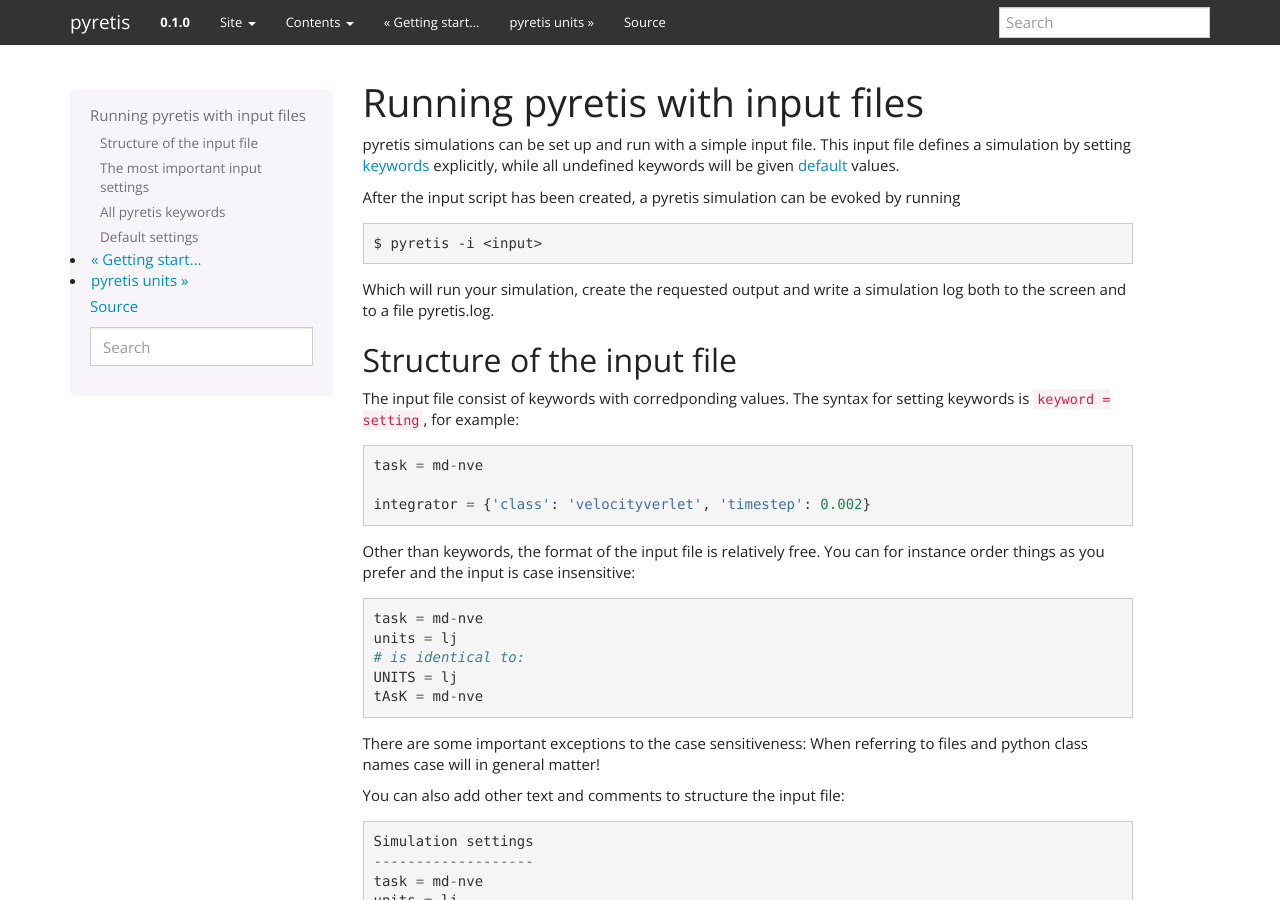
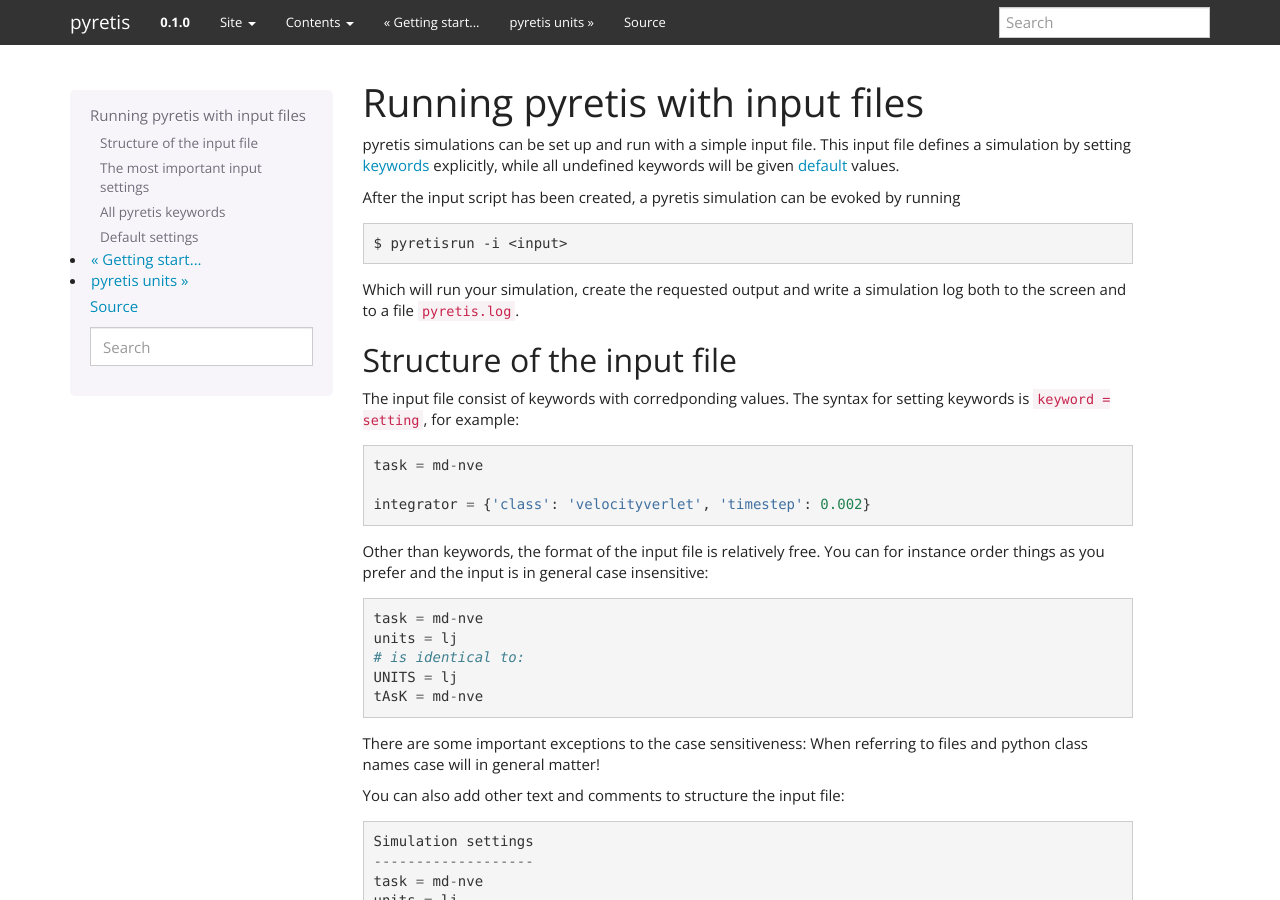
Before and after one commit to jonasjaeger-sci/mod905, a Sphinx documentation site: the page built from docs/user/input.rst, in a window 1280 px wide and 900 px high. Built offline with Sphinx 7.4.7, drawn with Linux system fonts in a browser that asks for light colours.

Commit message:
Update of docs for input format.

```diff
--- a/docs/user/input.rst
+++ b/docs/user/input.rst
@@ -14,11 +14,11 @@ be evoked by running
 
 .. code-block:: bash
 
-    $ pyretis -i <input>
+    $ pyretisrun -i <input>
 
 
 Which will run your simulation, create the requested output and
-write a simulation log both to the screen and to a file  pyretis.log.
+write a simulation log both to the screen and to a file ``pyretis.log``.
 
 Structure of the input file
 ---------------------------
@@ -36,7 +36,7 @@ for example:
 
 Other than keywords, the format of the input file is relatively free.
 You can for instance order things as you prefer and the input
-is case insensitive:
+is in general case insensitive:
 
 .. code-block:: python
 
```
